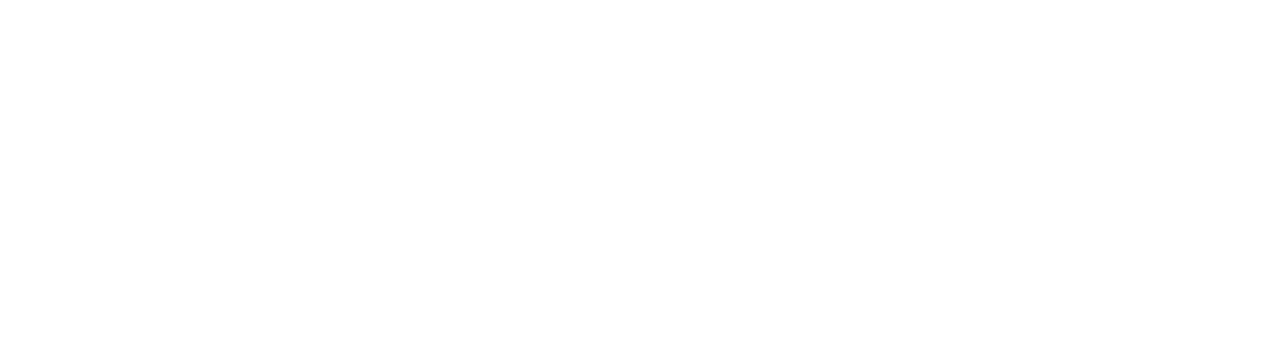
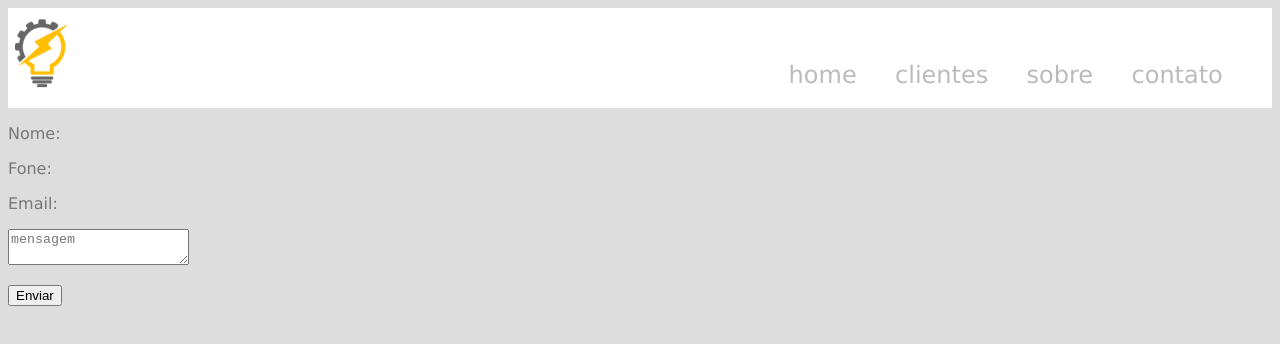
Before and after one commit to EBR81/projeto-sites, a plain HTML site: page HTML5 e CSS/contato.html in a window 1280 px wide. Drawn offline with Linux system fonts and the light colour scheme.

Commit message:
add pagina contato.html

```diff
--- a/HTML5 e CSS/contato.html
+++ b/HTML5 e CSS/contato.html
@@ -0,0 +1,48 @@
+<!DOCTYPE html>
+<html lang="pt-br">
+<head>
+    <meta charset="UTF-8">
+    <meta http-equiv="X-UA-Compatible" content="IE=edge">
+    <meta name="viewport" content="width=device-width, initial-scale=1.0">
+    <link rel="stylesheet" type="text/css" href="css/folhadeestilo.css">
+    <title>Contato</title>
+</head>
+<body class="color-page">
+    <div class="container-principal" id="topo">
+    <header>
+        <div class="logo" >
+        <a href="index.html">
+            <img src="imagens/logo2.png" alt="logo site">
+        </a>
+    </div>
+    <nav>
+        <ul>
+            <li><a href="index.html">home</a></li>
+            <li><a href="clientes.html">clientes</a></li>
+            <li><a href="sobre.html">sobre</a></li>
+            <li><a href="#topo">contato</a></li>
+        </ul>
+    </nav>
+    </header>
+    <section id="txt-contato">
+        <form name=meu_form id="meu_form">
+            <p class="nome">
+                <label for=nome>Nome:</label><br>
+            </p>
+            <p class="fone">
+                <label for="fone">Fone:</label><br>
+            </p>
+            <p>
+                <label for="email">Email:</label><br>
+            </p>
+            <p>
+                <textarea placeholder="mensagem" required="required"></textarea>
+            </p>
+            <p>
+                <button type="submit" form="meu_form">Enviar</button>
+            </p>
+        </form>
+    </section>
+    </div>
+    </body>
+    </html>
```
Also changed, not shown: HTML5 e CSS/sobre.html (+1 -1 lines).
